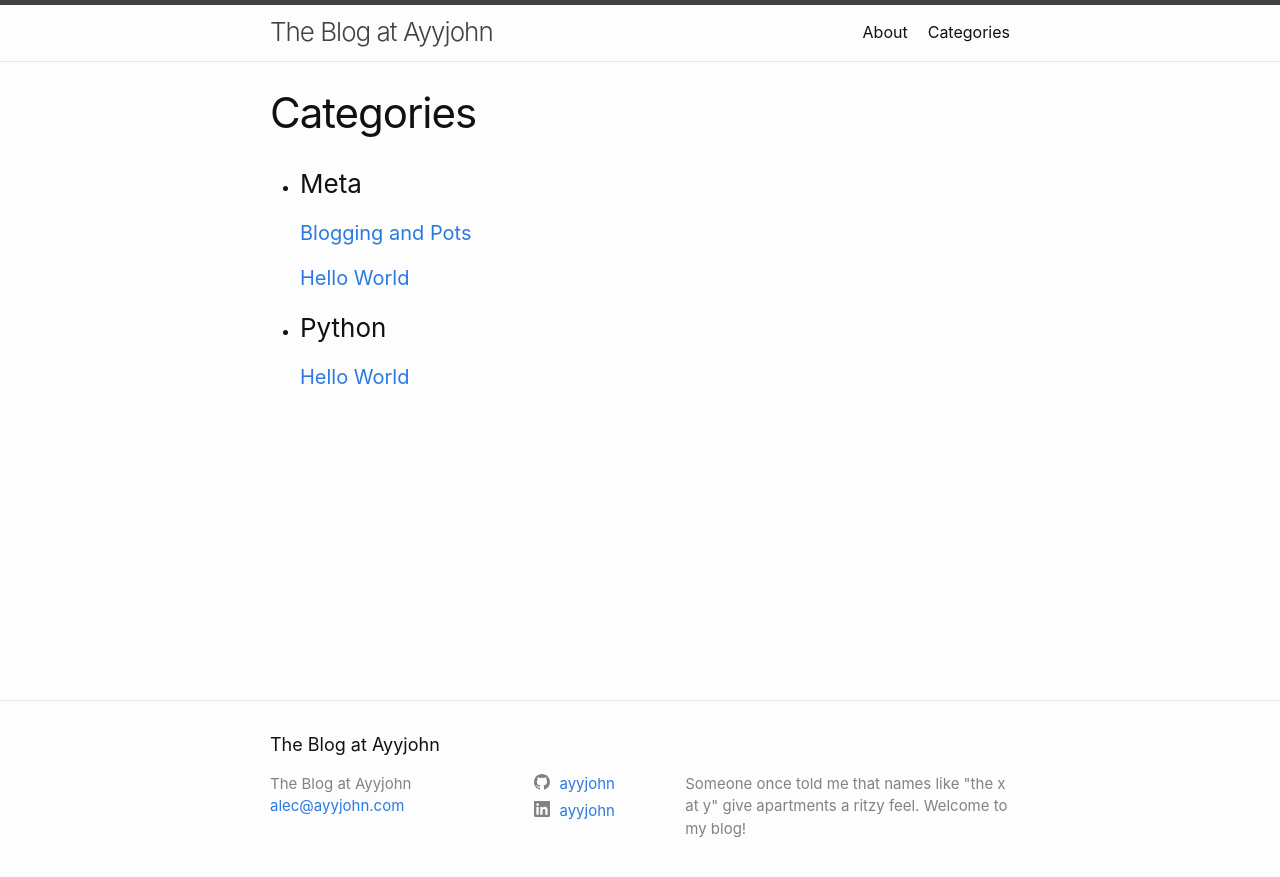
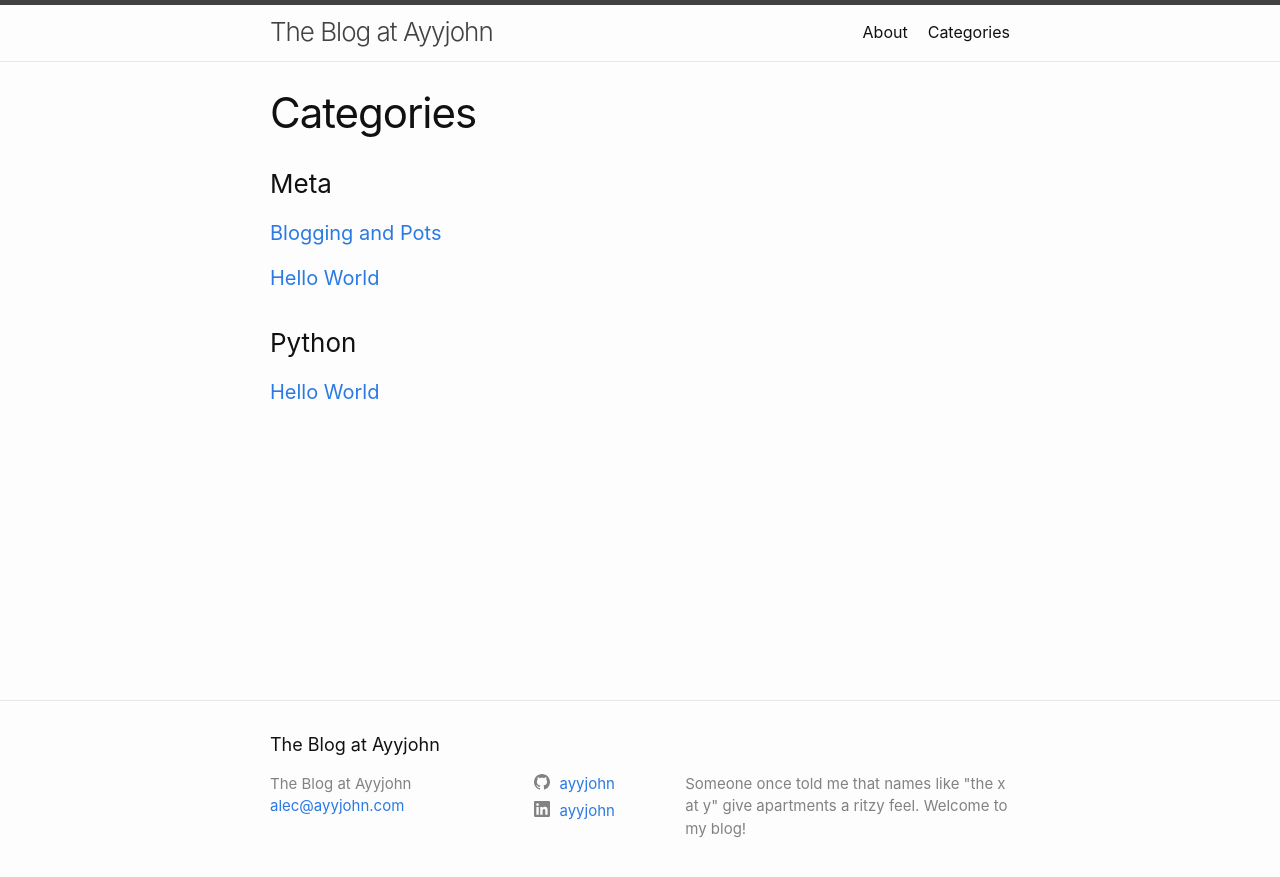
Before and after one commit to ayyjohn/ayyjohn.github.io, a Jekyll site: the page built from categories.html, in a window 1280 px wide. Shown: the top 877 px of the page. Built offline with Jekyll 4.4.1, drawn with Linux system fonts in a browser that asks for light colours.

Commit message:
add styling for categories list

```diff
--- a/_sass/minima/_layout.scss
+++ b/_sass/minima/_layout.scss
@@ -197,6 +197,16 @@
   }
 }
 
+.tag-post-list {
+  margin-left: 0;
+  list-style: none;
+
+  > li {
+    list-style: none;
+    margin-bottom: $spacing-unit;
+  }
+}
+
 .post-meta {
   font-size: $small-font-size;
   color: $grey-color;
```
